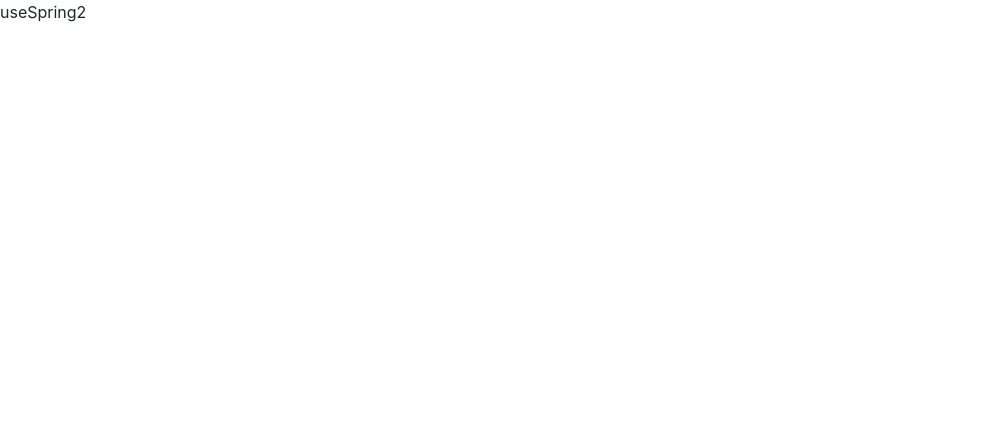
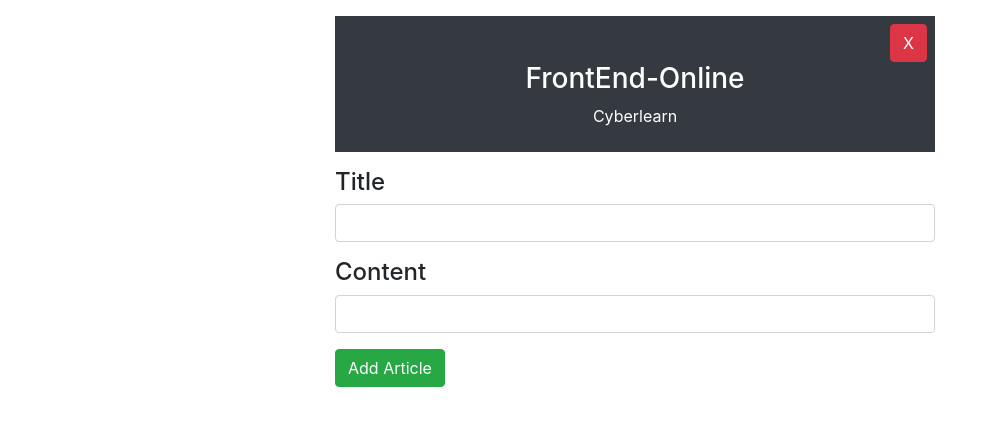
Before and after one commit to phathoang98/React_BasicVideo_Cybersoft_2, a React (Create React App) app: page / in a window 1280 px wide. Shown: the top 426 px of the page, without its empty margins (0-997 px from the left). Built offline with nearby package versions, Linux system fonts and the light colour scheme.

Commit message:
Update React Spring

```diff
--- a/src/2. React hooks/React-Spring/ex2UseSpring.jsx
+++ /dev/null
@@ -1,20 +0,0 @@
-import React from 'react';
-import { useSpring } from 'react-spring';
-
-function Ex2UseSpring(props) {
-
-    let propsUseSpring = useSpring(
-        {
-            color: [131, 111, 255],  // Màu sắc sau khi Animation sẽ được hiện
-
-        }
-    )
-
-    return (
-        <div>
-            useSpring2
-        </div>
-    );
-}
-
-export default Ex2UseSpring;
--- /dev/null
+++ b/src/2. React hooks/React-Spring/useTransition.jsx
@@ -0,0 +1,128 @@
+import React, { useState } from 'react';
+import { useTransition, animated } from "react-spring"
+
+
+
+function UseTransition(props) {
+
+    // ------- Mảng Chính
+
+    let [arrItem, setArrayItem] = useState([
+        { id: 1, title: 'FrontEnd-Online', content: 'Cyberlearn' },
+        // { id: 2, title: 'FrontEnd-FE57', content: 'Cybersoft' },
+        // { id: 3, title: 'FrontEnd', content: 'Coding' }
+    ])
+
+    // ----- State lưu trữ các Article mới sẽ đc Add
+
+    const [article, setArticle] = useState({
+        id: '',
+        title: '',
+        content: ''
+    })
+
+
+
+    // ----- "useTransition" : tạo các hiệu ứng với Mảng Chính
+
+    const propsUseTransition = useTransition(arrItem, item => item.id,
+        {
+            from: { transform: 'translate3d(0,-40px,0)' },
+            enter: { transform: 'translate3d(0,0px,0)' },
+            leave: { transform: 'translate3d(0,-40px,0)' },
+
+            // --- Thời gian diễn ra Hiệu ứng
+            config: {
+                duration: 300
+            }
+        })
+
+
+
+    let renderItem = () => {
+
+        return propsUseTransition.map(({ props, item, key }, index) => {
+            return (
+                <animated.div style={props}
+                    className="bg-dark text-white p-2 my-3 text-center" key={index}
+                >
+                    <div className="text-right">
+                        <button
+                            className="btn btn-danger"
+                            onClick={() => deleteItem(item.id)}
+                        >X</button>
+                    </div>
+
+                    <h3>{item.title}</h3>
+                    <p>{item.content}</p>
+                </animated.div>
+            )
+        })
+    }
+
+
+    /**
+     *  ---- Lấy thông tin nhập vào để tạo Tag mới
+     */
+
+    let handleChange = (e) => {
+        let { value, name } = e.target;
+        setArticle({
+            ...article,
+            [name]: value
+        })
+    }
+
+    /**
+     *  ---- NÚT ADD ARTICLE
+     */
+
+    let handleSubmit = () => {
+
+        // id: Date.now() => Mỗi lần click mới tạo Id cho thẻ mới, vì id này lấy theo thời gian
+        //  mà thời gian thì sẽ tăng nên => sẽ KO BỊ TRÙNG NHAU
+        let item = { ...article, id: Date.now() };
+
+        setArrayItem([...arrItem, item])
+    }
+
+    /**
+     *  ---- NÚT XÓA ITEM
+     */
+
+    const deleteItem = (id) => {
+        setArrayItem([...arrItem.filter(item => item.id !== id)])
+    }
+
+
+
+    return (
+        <div className="container">
+            <div style={{ width: "600px", marginLeft: "250px" }}>
+                {renderItem()}
+
+                <div className="form-group">
+                    <h4>Title</h4>
+                    <input className="form-control" name="title" onChange={handleChange} />
+                </div>
+
+                <div className="form-group">
+                    <h4>Content</h4>
+                    <input className="form-control" name="content" onChange={handleChange} />
+                </div>
+
+                <div className="form-group">
+                    <button
+                        className="btn btn-success"
+                        onClick={handleSubmit}>
+                        Add Article
+                    </button>
+                </div>
+
+            </div>
+
+        </div>
+    );
+}
+
+export default UseTransition;
--- a/src/App.js
+++ b/src/App.js
@@ -1,9 +1,9 @@
-import Ex2UseSpring from "./2. React hooks/React-Spring/ex2UseSpring";
+import UseTransition from "./2. React hooks/React-Spring/useTransition";
 
 function App() {
   return (
     <div>
-      <Ex2UseSpring />
+      <UseTransition />
     </div>
   );
 }
```
Also changed, not shown: src/2. React hooks/React-Spring/useSpring_2.jsx (added, +61 -0 lines), src/2. React hooks/React-Spring/useSpring_3.jsx (added, +77 -0 lines), src/2. React hooks/React-Spring/useTrail.jsx (added, +89 -0 lines), src/2. React hooks/React-Spring/useSpring_1.jsx (renamed from src/2. React hooks/React-Spring/useSpring.jsx).
